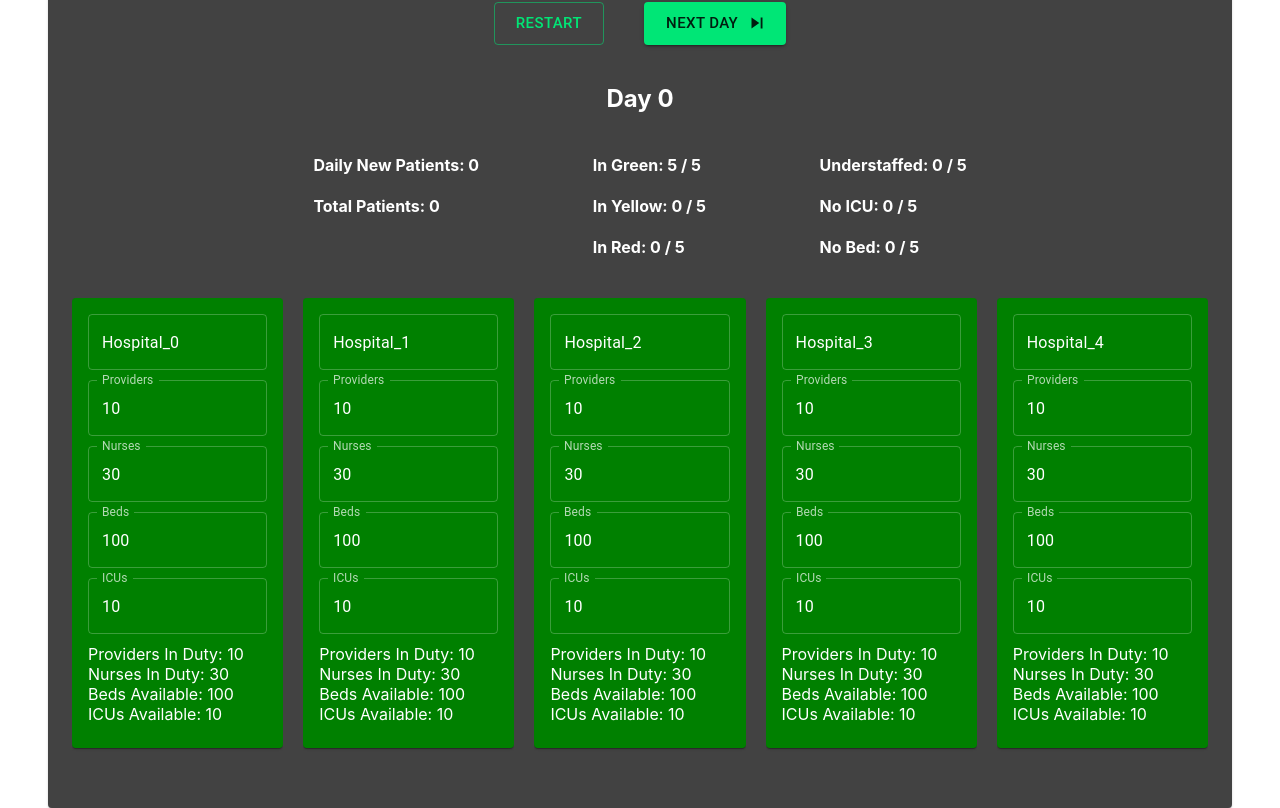
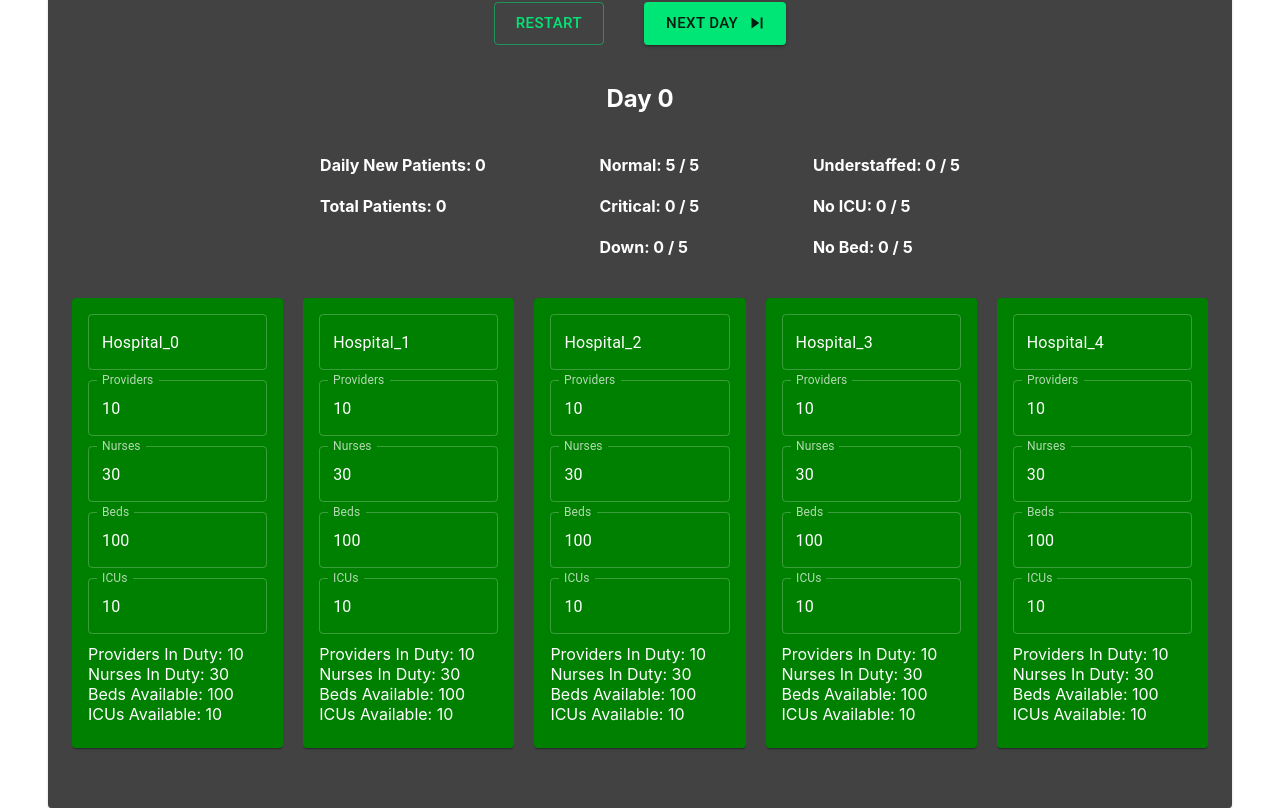
Before and after one commit to MnAnX/er-capacity-simulator, a React (Create React App) app: page / in a window 1280 px wide. Shown: the part 1217-2025 px from the top of the page. Built offline with nearby package versions, Linux system fonts and the light colour scheme.

Commit message:
adjust summary

```diff
--- a/src/EmergencyRoom.js
+++ b/src/EmergencyRoom.js
@@ -154,17 +154,21 @@ class EmergencyRoom extends Component {
 			status = "Critical"
 			status_info.push("No ICU")
 		}
+		if (available_beds < 1) {
+			status = "Critical"
+			status_info.push("No Bed")
+		}
 		if (available_providers < 1) {
 			status = "Down"
-			status_info = ["No Provider"]
+			status_info.push("No Provider")
 		}
 		if (available_nurses < 1) {
 			status = "Down"
-			status_info = ["No Nurse"]
+			status_info.push("No Nurse")
 		}
 		if (available_beds < 1 && available_icus < 1) {
 			status = "Down"
-			status_info = ["Can't Admit"]
+			status_info.push("Can't Admit")
 		}
 
 		let status_color = this.state.status_color
--- a/src/Summary.js
+++ b/src/Summary.js
@@ -24,9 +24,9 @@ class Summary extends Component {
 					</Grid>
 					<Padding width="10%" />
 					<Grid item>
-						<h4>In Green: {num_units_green} / {this.props.config.total_num_units}</h4>
-						<h4>In Yellow: {this.props.app.num_units_yellow} / {this.props.config.total_num_units}</h4>
-						<h4>In Red: {this.props.app.num_units_red} / {this.props.config.total_num_units}</h4>
+						<h4>Normal: {num_units_green} / {this.props.config.total_num_units}</h4>
+						<h4>Critical: {this.props.app.num_units_yellow} / {this.props.config.total_num_units}</h4>
+						<h4>Down: {this.props.app.num_units_red} / {this.props.config.total_num_units}</h4>
 					</Grid>
 					<Padding width="10%" />
 					<Grid item>
--- a/src/reducers/app.js
+++ b/src/reducers/app.js
@@ -44,7 +44,7 @@ export default (state = defaultState, action) => {
 			let num_units_green = Object.values(units).filter(unit => unit.status === "Normal").length
 			let num_units_yellow = Object.values(units).filter(unit => unit.status === "Critical").length
 			let num_units_red = Object.values(units).filter(unit => unit.status === "Down").length
-			let num_units_understaffed = Object.values(units).filter(unit => unit.status_info.includes("Understaffed") || unit.status_info.includes("No Staff")).length
+			let num_units_understaffed = Object.values(units).filter(unit => unit.status_info.includes("Understaffed") || unit.status_info.includes("No Provider") || unit.status_info.includes("No Nurse")).length
 			let num_units_no_icu = Object.values(units).filter(unit => unit.status_info.includes("No ICU")).length
 			let num_units_no_bed = Object.values(units).filter(unit => unit.status_info.includes("Can't Admit")).length
 			return {
```
